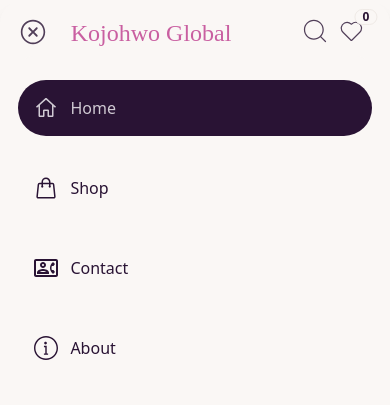
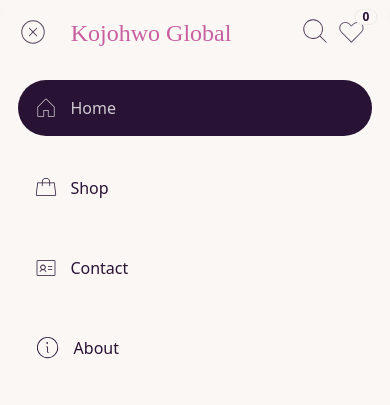
Before and after one commit to emuobopleasure/KojohwoGlobal-store, a React (Create React App) app: page / in a window 390 px wide. Both pictures are taken after a click on the button 32 px from the left and 32 px from the top of the page. Shown: the top 405 px of the page. Built offline with nearby package versions, Linux system fonts and the light colour scheme; a web font is replaced by a local one.

Commit message:
Update mobile menu and navigation icons to thinner versions for a sleeker look

```diff
--- a/src/components/Header.js
+++ b/src/components/Header.js
@@ -1,6 +1,7 @@
 import React, { useContext, useEffect, useState } from 'react'
 import { FiMenu } from 'react-icons/fi';
 import { CiSearch, CiHeart, } from 'react-icons/ci';
+import { PiHeartStraightThin, PiInfoThin, PiHandbagThin, PiHouseThin, PiIdentificationCardThin, PiListThin, PiMagnifyingGlassThin, PiXThin, PiXCircleThin  } from "react-icons/pi";
 import { RiWhatsappFill } from 'react-icons/ri';
 import { TfiInfoAlt } from "react-icons/tfi";
 import { MdOutlineContactPhone } from 'react-icons/md';
@@ -80,11 +81,11 @@ const Header = () => {
                             <div className='hamburger inline-flex lg:hidden'>
                                 {!showMenu && <button onClick={() => setShowMenu(true)}
                                     className='menu-opem' aria-label="menu open">
-                                    <FiMenu className='menu-icon text-3xl' color='#513f59' />
+                                    <PiListThin className='menu-icon text-3xl' color='#513f59' />
                                 </button>}
                                 {showMenu && <button onClick={() => setShowMenu(false)}
                                     className='menu-close' aria-label="menu close">
-                                    <IoIosCloseCircleOutline className='menu-close-icon text-3xl' color='#513f59' />
+                                    <PiXCircleThin   className='menu-close-icon text-3xl' color='#513f59' />
                                 </button>}
                             </div>
                             <h1 className="logo inline-flex">
@@ -125,13 +126,13 @@ const Header = () => {
                             {
                                 !showSearch &&
                                 <button onClick={handleToggle} className='search-open lg:hidden' aria-label='Search Open Button'>
-                                    <CiSearch className='search-icon pb-[2px] lg:p-0 mr-[0.5rem]' size='2rem' color='#513f59' />
+                                    <PiMagnifyingGlassThin className='search-icon pb-[2px] lg:p-0 mr-[0.5rem]' size='2rem' color='#513f59' />
                                 </button>
                             }
                             {
                                 showSearch &&
                                 <button onClick={handleToggle} className='search-close lg:hidden' aria-label='Search Close Button'>
-                                    <IoIosCloseCircleOutline className='close-icon pb-[2px] lg:p-0 mr-[0.5rem] mb-[0.2rem]' size='2rem' color='#513f59' />
+                                    <PiXCircleThin className='close-icon pb-[2px] lg:p-0 mr-[0.5rem] mb-[0.2rem]' size='2rem' color='#513f59' />
                                 </button>
                             }
 
@@ -152,7 +153,7 @@ const Header = () => {
                                 {/* |======cart icon======== */}
                                 <label tabIndex={0} className="wishlist-btn btn btn-ghost btn-circle w-[1rem] h-full min-h-[1.5rem]">
                                     <div className="indicator">
-                                        <CiHeart size='1.8rem' color='#513f59' />
+                                        <PiHeartStraightThin size='1.8rem' color='#513f59' />
                                         <span className="badge badge-sm indicator-item">{wishListLength}</span>
                                     </div>
                                 </label>
@@ -228,7 +229,7 @@ const Header = () => {
                             <li onClick={() => setShowMenu(false)}>
                                 <NavLink to='/' className='mobile-nav-link landscape:bg-[#c9c4c4]'>
                                     <span>
-                                        <VscHome size={'1.5rem'} className='mr-[0.3rem]' />
+                                        <PiHouseThin size={'1.5rem'} className='mr-[0.3rem]' />
                                     </span>
                                     Home
                                 </NavLink>
@@ -236,7 +237,7 @@ const Header = () => {
                             <li onClick={() => setShowMenu(false)}>
                                 <NavLink to='/products' className='mobile-nav-link landscape:bg-[#c9c4c4]'>
                                     <span>
-                                        <HiOutlineShoppingBag size={'1.5rem'} className='mr-[0.3rem]' />
+                                        <PiHandbagThin  size={'1.5rem'} className='mr-[0.3rem]' />
                                     </span>
                                     Shop
                                 </NavLink>
@@ -244,7 +245,7 @@ const Header = () => {
                             <li onClick={() => setShowMenu(false)}>
                                 <NavLink to='/contact' className='mobile-nav-link landscape:bg-[#c9c4c4]'>
                                     <span>
-                                        <MdOutlineContactPhone size={'1.5rem'} className='mr-[0.3rem]' />
+                                        <PiIdentificationCardThin  size={'1.5rem'} className='mr-[0.3rem]' />
                                     </span>
                                     Contact
                                 </NavLink>
@@ -252,7 +253,7 @@ const Header = () => {
                             <li onClick={() => setShowMenu(false)}>
                                 <NavLink to='/about' className='mobile-nav-link landscape:bg-[#c9c4c4]'>
                                     <span>
-                                        <TfiInfoAlt size={'1.5rem'} className='mr-[0.3rem]' />
+                                        <PiInfoThin  size={'1.7rem'} className='mr-[0.3rem]' />
                                     </span>
                                     About
                                 </NavLink>
```
